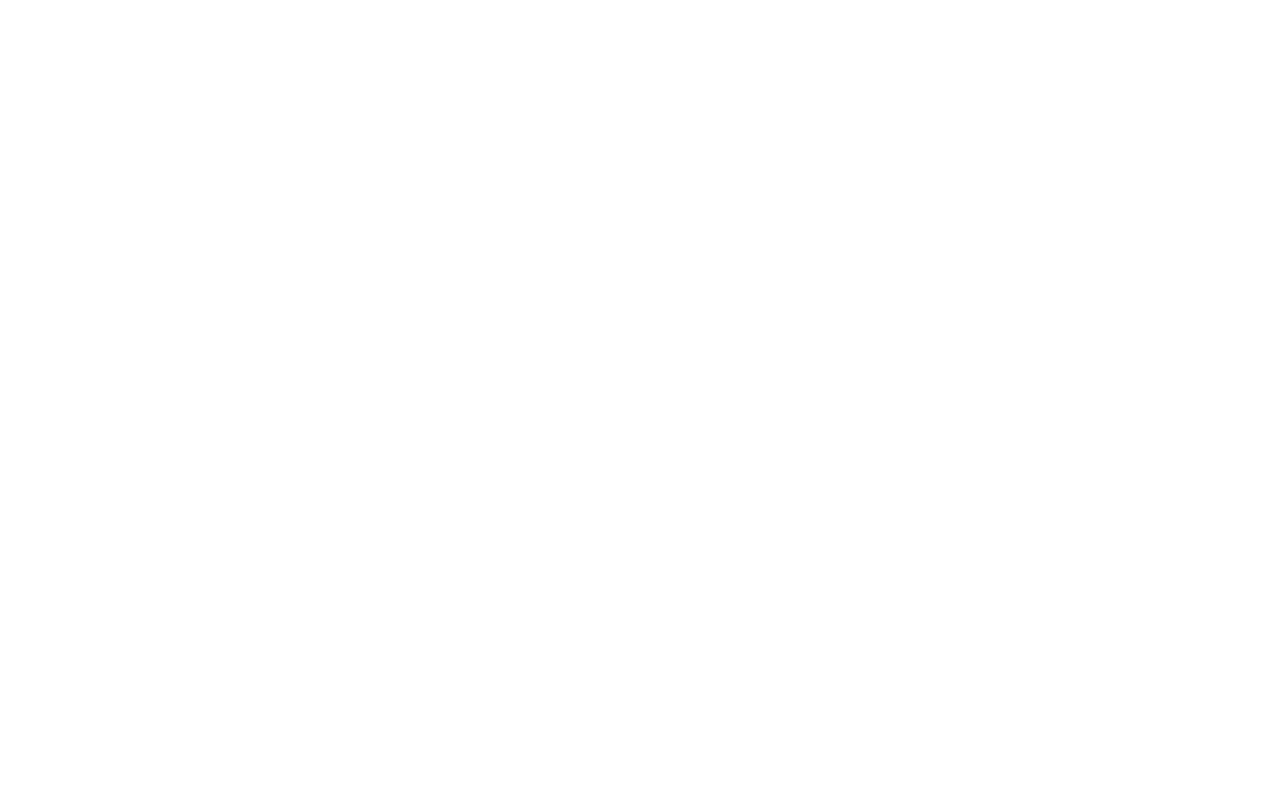
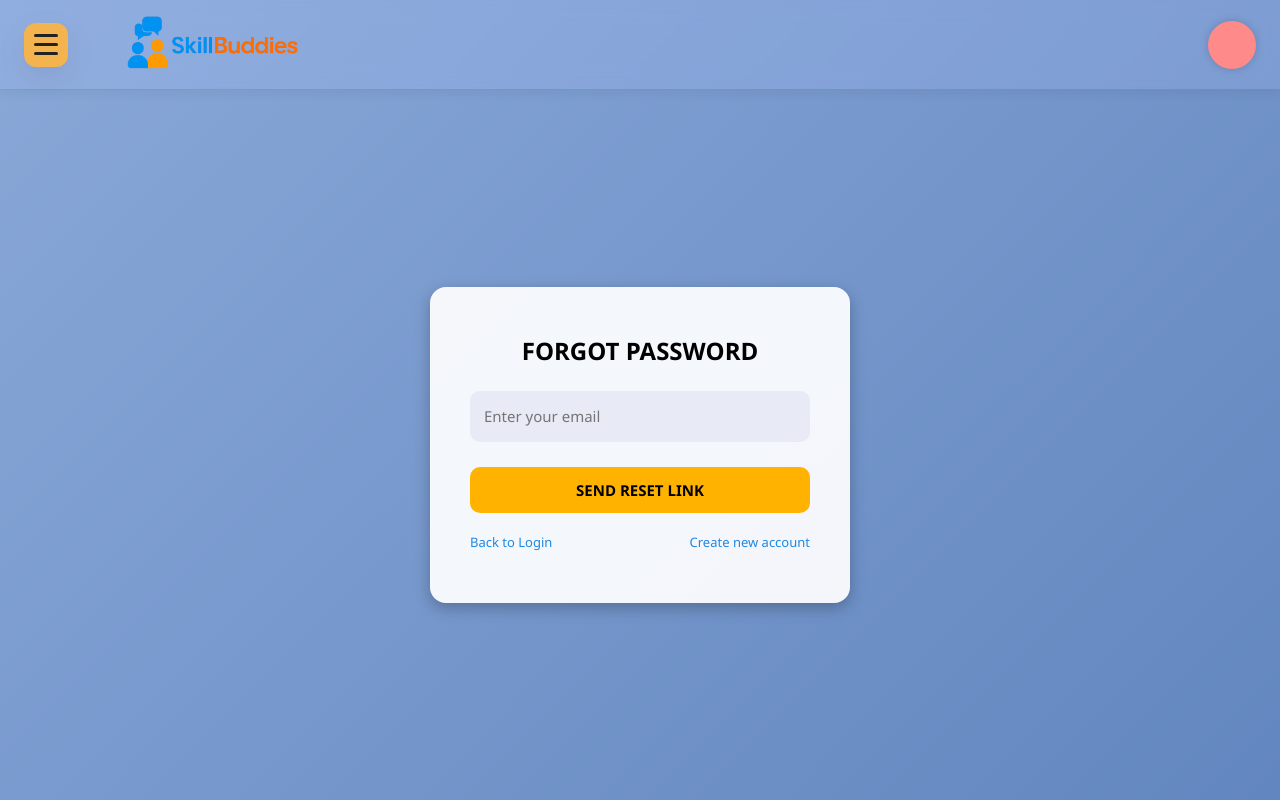
Before and after one commit to novesz/SkillBuddies, a React (Vite) app in the folder frontend/: page /resetpass in a window 1280 px wide. Before the commit this address had no page. Built offline with nearby package versions, Linux system fonts and the light colour scheme.

Commit message:
reset password oldal , css

```diff
--- a/frontend/src/App.jsx
+++ b/frontend/src/App.jsx
@@ -7,6 +7,7 @@
 import Profile from './pages/Profile'
 import AboutPage from './pages/AboutPage'
 import SupportPage from './pages/SupportPage'
+import ResetPasswordPage from './pages/ResetPasswordPage'
 function App() {
 
 
@@ -19,6 +20,7 @@
         <Route path="/profile" element={<Profile />} />
         <Route path="/about" element={<AboutPage />} />
         <Route path="/support" element={<SupportPage />} />
+        <Route path="/resetpass" element={<ResetPasswordPage />} />
       </Routes>
     </>
   )
--- a/frontend/src/pages/LoginPage.jsx
+++ b/frontend/src/pages/LoginPage.jsx
@@ -18,7 +18,7 @@
 
         </form>
         <div className="login-links">
-          <a href="#">Forgot password?</a>
+          <a href="/resetpass">Forgot password?</a>
           <a href="/register">Don’t have an account? Register</a>
         </div>
       </div>
--- a/frontend/src/pages/RegistPage.jsx
+++ b/frontend/src/pages/RegistPage.jsx
@@ -1,6 +1,7 @@
 import React from "react";
 import "../styles/LoginPage.css";
 import Header from "../components/header/Header";
+
 
 export default function LoginPage() {
   return (
@@ -23,7 +24,7 @@
         </form>
 
         <div className="login-links">
-          <a href="#">Forgot password?</a>
+          <a href="/resetpass">Forgot password?</a>
           <a href="/login">Already have an account? Log in</a>
         </div>
       </div>
--- /dev/null
+++ b/frontend/src/pages/ResetPasswordPage.jsx
@@ -0,0 +1,23 @@
+import React from "react";
+import "../styles/ResetPasswordPage.css";
+import Header from "../components/header/Header";
+export default function ForgotPasswordPage() {
+    return (
+      <div className="forgot-page">
+        <Header />
+        <div className="forgot-container">
+          <h2 className="forgot-title">FORGOT PASSWORD</h2>
+          <form className="forgot-form">
+            <input type="email" placeholder="Enter your email" required />
+            <button type="submit" className="forgot-button">
+              SEND RESET LINK
+            </button>
+          </form>
+          <div className="forgot-links">
+            <a href="/login">Back to Login</a>
+            <a href="/register">Create new account</a>
+          </div>
+        </div>
+      </div>
+    );
+  }
--- /dev/null
+++ b/frontend/src/styles/ResetPasswordPage.css
@@ -0,0 +1,83 @@
+/* Fő oldal háttér és elrendezés */
+.forgot-page {
+    min-height: 100vh;
+    width: 100%;
+    background: linear-gradient(135deg, #89a8d8, #6286bf);
+    display: flex;
+    flex-direction: column;
+    font-family: "Segoe UI", sans-serif;
+    color: #0f172a;
+  }
+
+  .forgot-container {
+    margin: auto; /* középre igazítás a maradék területen */
+    width: 420px;
+    background-color: rgba(255, 255, 255, 0.92);
+    border-radius: 16px;
+    box-shadow: 0 5px 15px rgba(0, 0, 0, 0.25);
+    text-align: center;
+    padding: 50px 40px;
+  }
+
+
+  /* Cím */
+  .forgot-title {
+    margin-bottom: 25px;
+    font-size: 24px;
+    font-weight: bold;
+    color: #000;
+  }
+
+  /* Input mező */
+  .forgot-form input {
+    width: 100%;
+    padding: 14px;
+    margin-bottom: 25px;
+    border: none;
+    border-radius: 10px;
+    background-color: #e8eaf6;
+    font-size: 15px;
+    outline: none;
+    transition: box-shadow 0.2s;
+  }
+
+  .forgot-form input:focus {
+    box-shadow: 0 0 0 3px rgba(255, 179, 0, 0.4);
+  }
+
+  /* Gomb */
+  .forgot-button {
+    width: 100%;
+    padding: 12px;
+    background-color: #ffb300;
+    border: none;
+    border-radius: 10px;
+    color: #000;
+    font-weight: bold;
+    cursor: pointer;
+    font-size: 15px;
+    transition: background-color 0.3s, transform 0.2s;
+  }
+
+  .forgot-button:hover {
+    background-color: #ffa000;
+    transform: scale(1.03);
+  }
+
+  /* Alsó linkek */
+  .forgot-links {
+    margin-top: 20px;
+    display: flex;
+    justify-content: space-between;
+    align-items: center;
+  }
+
+  .forgot-links a {
+    color: #1e88e5;
+    text-decoration: none;
+    font-size: 13px;
+  }
+
+  .forgot-links a:hover {
+    text-decoration: underline;
+  }
```
